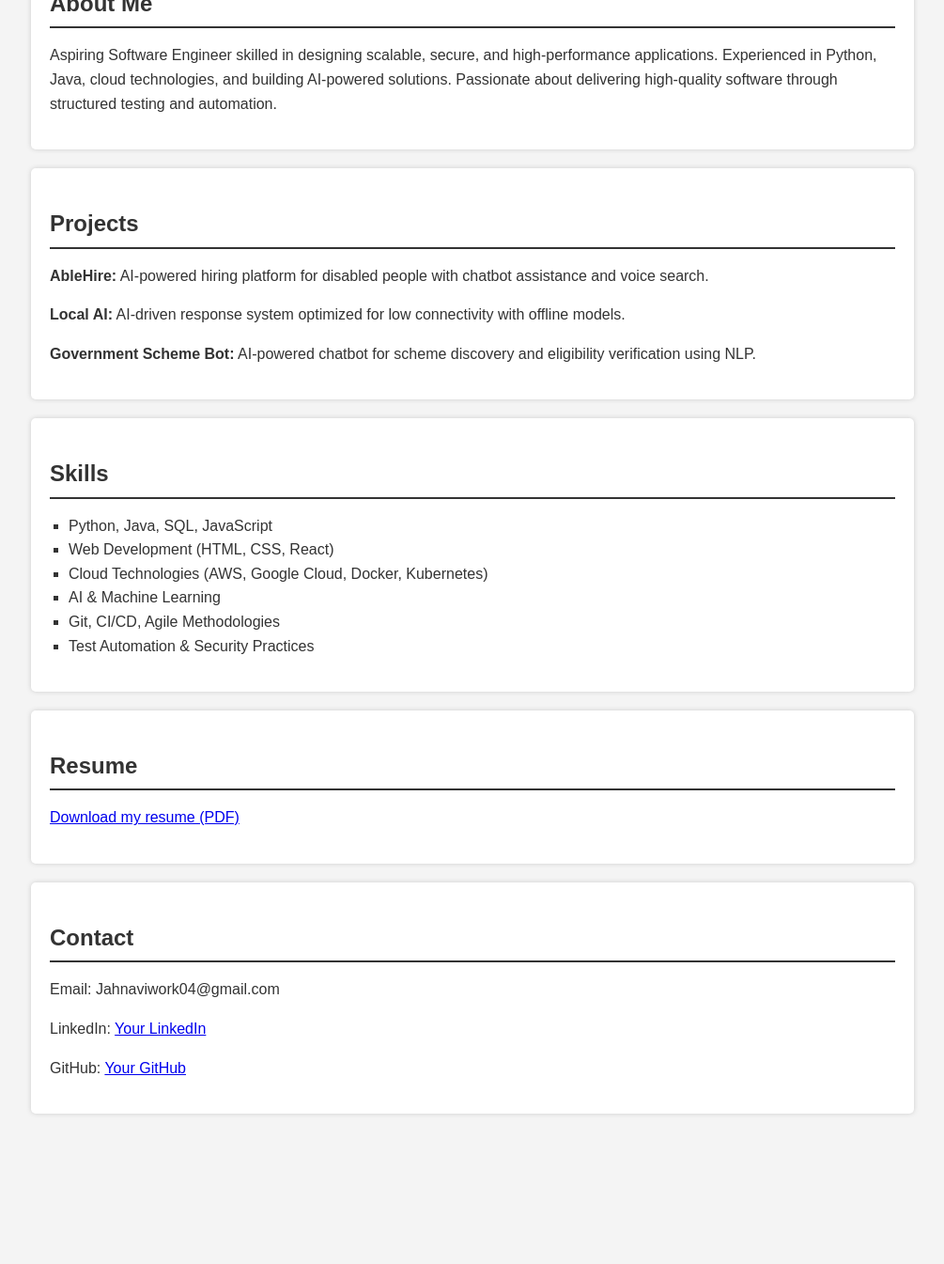
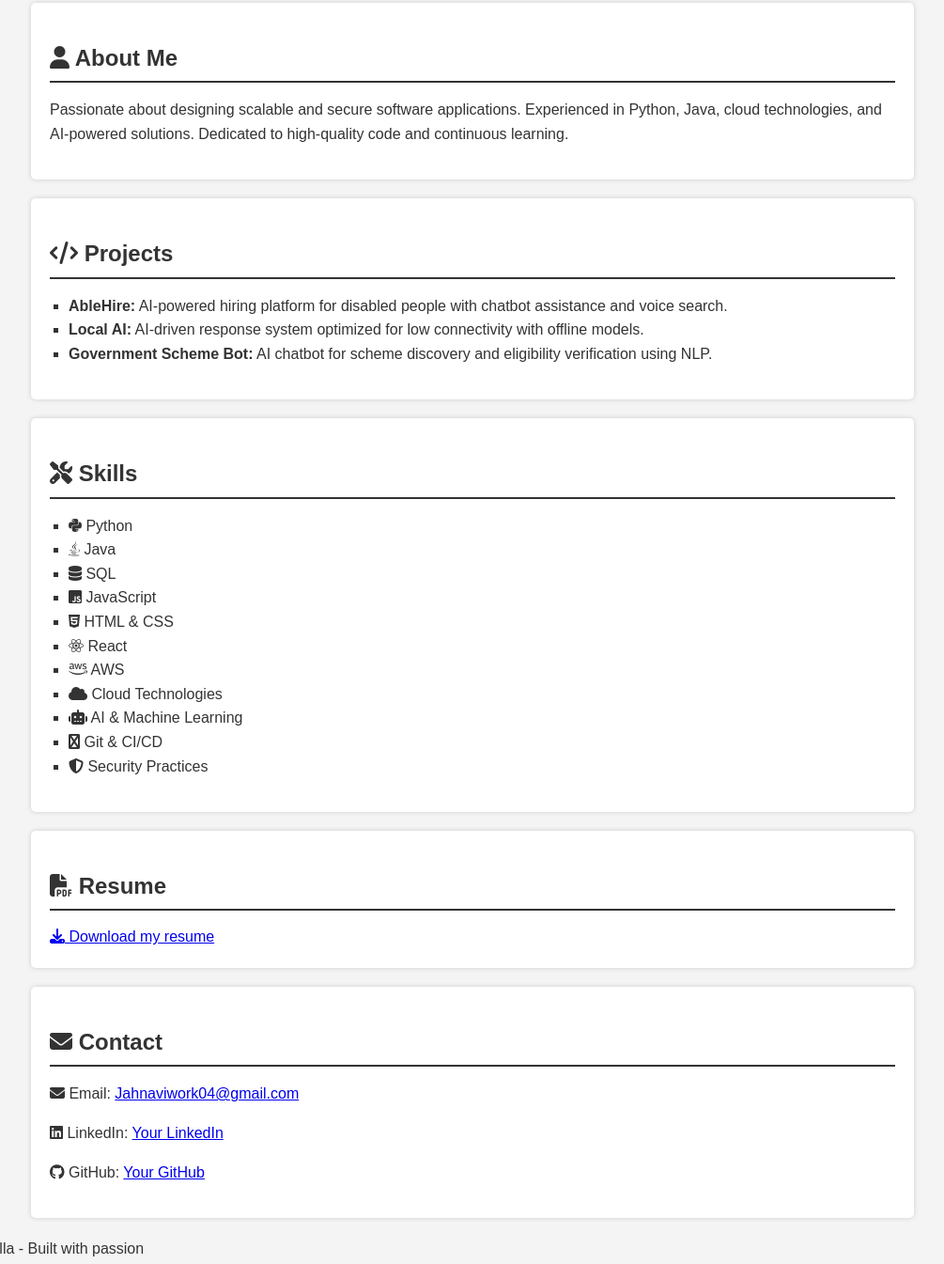
Before and after one commit to jahnavinalla1/jahnavinalla1.github.io, a plain HTML site: page index.html in a window 1280 px wide. Shown: the part 207-1552 px from the top of the page at 94% size, without its empty margins (137-1142 px from the left). Before the commit the page ends 1412 px from the top, so only its background shows below. Drawn offline with Linux system fonts and the light colour scheme.

Commit message:
Update index.html

```diff
--- a/index.html
+++ b/index.html
@@ -4,11 +4,17 @@
 <meta charset="UTF-8" />
 <meta name="viewport" content="width=device-width, initial-scale=1" />
 <title>Jahnavi Nalla - Portfolio</title>
+<!-- Google Fonts -->
+<link href="https://fonts.googleapis.com/css2?family=Poppins:wght@300;600&display=swap" rel="stylesheet" />
+<!-- Font Awesome -->
+<link rel="stylesheet" href="https://cdnjs.cloudflare.com/ajax/libs/font-awesome/6.4.0/css/all.min.css" />
 <link rel="stylesheet" href="style.css" />
 </head>
 <body>
 <header>
+  <div class="container header-container">
     <h1>Jahnavi Nalla</h1>
+    <p class="subtitle">Aspiring Software Engineer | AI & Cloud Enthusiast</p>
     <nav>
       <a href="#about">About Me</a>
       <a href="#projects">Projects</a>
@@ -16,44 +22,57 @@
       <a href="#resume">Resume</a>
       <a href="#contact">Contact</a>
     </nav>
+  </div>
 </header>
 
-<section id="about">
-  <h2>About Me</h2>
-  <p>Aspiring Software Engineer skilled in designing scalable, secure, and high-performance applications. Experienced in Python, Java, cloud technologies, and building AI-powered solutions. Passionate about delivering high-quality software through structured testing and automation.</p>
+<main>
+  <section id="about" class="section card">
+    <h2><i class="fas fa-user"></i> About Me</h2>
+    <p>Passionate about designing scalable and secure software applications. Experienced in Python, Java, cloud technologies, and AI-powered solutions. Dedicated to high-quality code and continuous learning.</p>
   </section>
 
-<section id="projects">
-  <h2>Projects</h2>
-  <div class="projects">
-    <p><strong>AbleHire:</strong> AI-powered hiring platform for disabled people with chatbot assistance and voice search.</p>
-    <p><strong>Local AI:</strong> AI-driven response system optimized for low connectivity with offline models.</p>
-    <p><strong>Government Scheme Bot:</strong> AI-powered chatbot for scheme discovery and eligibility verification using NLP.</p>
-  </div>
-</section>
-
-<section id="skills">
-  <h2>Skills</h2>
-  <ul>
-    <li>Python, Java, SQL, JavaScript</li>
-    <li>Web Development (HTML, CSS, React)</li>
-    <li>Cloud Technologies (AWS, Google Cloud, Docker, Kubernetes)</li>
-    <li>AI & Machine Learning</li>
-    <li>Git, CI/CD, Agile Methodologies</li>
-    <li>Test Automation & Security Practices</li>
+  <section id="projects" class="section card">
+    <h2><i class="fas fa-code"></i> Projects</h2>
+    <ul class="projects-list">
+      <li><strong>AbleHire:</strong> AI-powered hiring platform for disabled people with chatbot assistance and voice search.</li>
+      <li><strong>Local AI:</strong> AI-driven response system optimized for low connectivity with offline models.</li>
+      <li><strong>Government Scheme Bot:</strong> AI chatbot for scheme discovery and eligibility verification using NLP.</li>
     </ul>
   </section>
 
-<section id="resume">
-  <h2>Resume</h2>
-  <p><a href="jnalla_Resumee.pdf" download>Download my resume (PDF)</a></p>
+  <section id="skills" class="section card">
+    <h2><i class="fas fa-tools"></i> Skills</h2>
+    <ul class="skills-list">
+      <li><i class="fab fa-python"></i> Python</li>
+      <li><i class="fab fa-java"></i> Java</li>
+      <li><i class="fas fa-database"></i> SQL</li>
+      <li><i class="fab fa-js-square"></i> JavaScript</li>
+      <li><i class="fab fa-html5"></i> HTML & CSS</li>
+      <li><i class="fab fa-react"></i> React</li>
+      <li><i class="fab fa-aws"></i> AWS</li>
+      <li><i class="fas fa-cloud"></i> Cloud Technologies</li>
+      <li><i class="fas fa-robot"></i> AI & Machine Learning</li>
+      <li><i class="fas fa-git-alt"></i> Git & CI/CD</li>
+      <li><i class="fas fa-shield-alt"></i> Security Practices</li>
+    </ul>
   </section>
 
-<section id="contact">
-  <h2>Contact</h2>
-  <p>Email: Jahnaviwork04@gmail.com</p>
-  <p>LinkedIn: <a href="https://linkedin.com/in/yourprofile" target="_blank">Your LinkedIn</a></p>
-  <p>GitHub: <a href="https://github.com/yourusername" target="_blank">Your GitHub</a></p>
+  <section id="resume" class="section card resume-section">
+    <h2><i class="fas fa-file-pdf"></i> Resume</h2>
+    <a href="jnalla_Resumee.pdf" class="btn" download><i class="fas fa-download"></i> Download my resume</a>
   </section>
+
+  <section id="contact" class="section card">
+    <h2><i class="fas fa-envelope"></i> Contact</h2>
+    <p><i class="fas fa-envelope"></i> Email: <a href="mailto:Jahnaviwork04@gmail.com">Jahnaviwork04@gmail.com</a></p>
+    <p><i class="fab fa-linkedin"></i> LinkedIn: <a href="https://linkedin.com/in/yourprofile" target="_blank">Your LinkedIn</a></p>
+    <p><i class="fab fa-github"></i> GitHub: <a href="https://github.com/yourusername" target="_blank">Your GitHub</a></p>
+  </section>
+</main>
+
+<footer>
+  <p>© 2025 Jahnavi Nalla - Built with passion</p>
+</footer>
+
 </body>
 </html>
```
Lines whose indentation alone changed are shown as unchanged.
